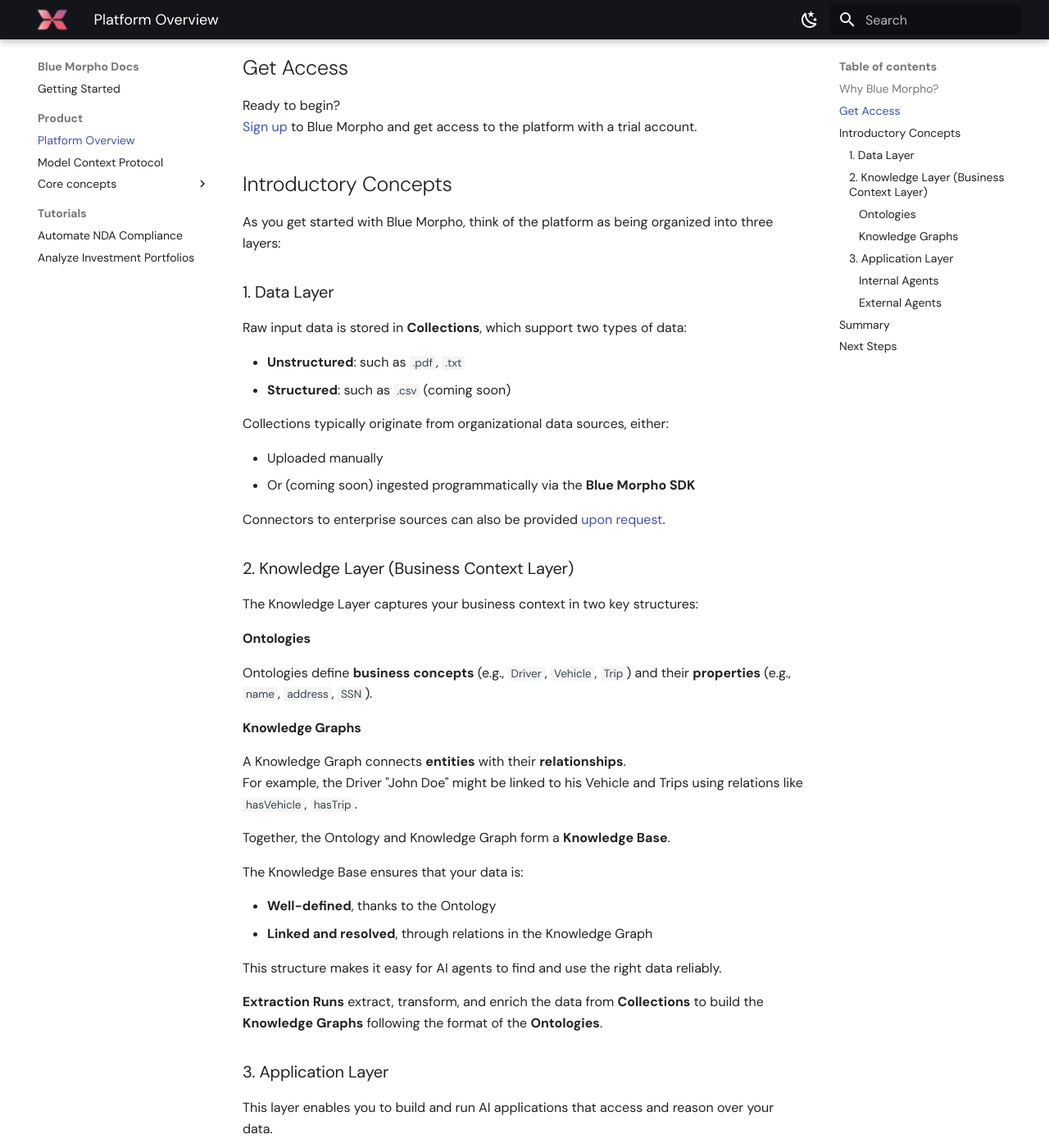
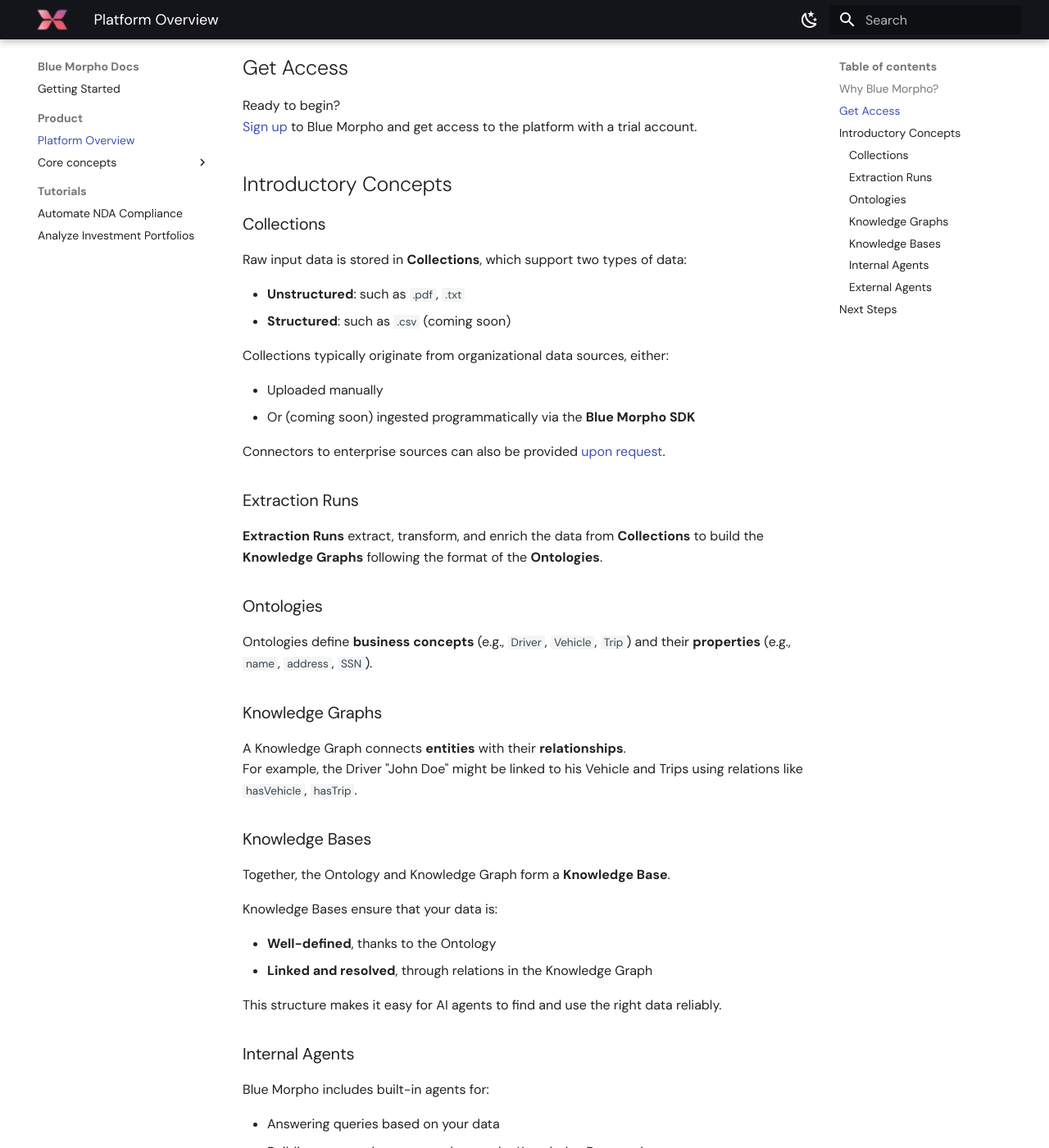
Before and after one commit to getbluemorpho/blue-morpho, an MkDocs documentation site: the page built from docs/product/README.md, in a window 1280 px wide and 1400 px high, scrolled down 550 px. Shown: the whole window at 82% size. Built offline with MkDocs 1.6.1 and Material for MkDocs 9.7.7, drawn with Linux system fonts in a browser that asks for light colours; some of the changed text lies outside the part shown.

Commit message:
update doc

```diff
--- a/docs/product/README.md
+++ b/docs/product/README.md
@@ -17,9 +17,7 @@
 
 ## Introductory Concepts
 
-As you get started with Blue Morpho, think of the platform as being organized into three layers:
-
-### 1. Data Layer
+### Collections
 
 Raw input data is stored in **Collections**, which support two types of data:
 
@@ -33,54 +31,40 @@
 
 Connectors to enterprise sources can also be provided [upon request](mailto:hello@getbluemorpho.com).
 
-### 2. Knowledge Layer (Business Context Layer)
+### Extraction Runs
 
-The Knowledge Layer captures your business context in two key structures:
+**Extraction Runs** extract, transform, and enrich the data from **Collections** to build the **Knowledge Graphs** following the format of the **Ontologies**.
 
-#### Ontologies
+### Ontologies
 
 Ontologies define **business concepts** (e.g., `Driver`, `Vehicle`, `Trip`) and their **properties** (e.g., `name`, `address`, `SSN`).
 
-#### Knowledge Graphs
+### Knowledge Graphs
 
 A Knowledge Graph connects **entities** with their **relationships**.
 For example, the Driver "John Doe" might be linked to his Vehicle and Trips using relations like `hasVehicle`, `hasTrip`.
 
+### Knowledge Bases
+
 Together, the Ontology and Knowledge Graph form a **Knowledge Base**.
 
-The Knowledge Base ensures that your data is:
+Knowledge Bases ensure that your data is:
 
 - **Well-defined**, thanks to the Ontology
 - **Linked and resolved**, through relations in the Knowledge Graph
 
 This structure makes it easy for AI agents to find and use the right data reliably.
 
-**Extraction Runs** extract, transform, and enrich the data from **Collections** to build the **Knowledge Graphs** following the format of the **Ontologies**.
-
-### 3. Application Layer
-
-This layer enables you to build and run AI applications that access and reason over your data.
-
-#### Internal Agents
+### Internal Agents
 
 Blue Morpho includes built-in agents for:
 
 - Answering queries based on your data
 - Building reports that auto-update as the Knowledge Base evolves
 
-#### External Agents
+### External Agents
 
 Agents that operate outside of Blue Morpho can connect to its Knowledge Layer using the **Model Context Protocol**.
-
----
-
-## Summary
-
-| Layer              | Purpose                                                             |
-|-------------------|----------------------------------------------------------------------|
-| **Data Layer**     | Collect and structure unstructured/structured enterprise data        |
-| **Knowledge Layer**| Turn raw data into linked business context via ontologies and graphs |
-| **Application Layer** | Build agents and apps that reason over structured business knowledge  |
 
 ---
 
```
Also changed, not shown: docs/product/core concepts/1. collections.md (+1 -1 lines), docs/product/core concepts/5. setup blue morpho mcp.md (renamed from docs/product/setup-blue-morpho-mcp.md), docs/tutorials/automate nda review.md (renamed from docs/tutorials/automate-nda-review.md), docs/tutorials/consolidate investment portfolios.md (renamed from docs/tutorials/consolidate-investment-portfolios.md).
